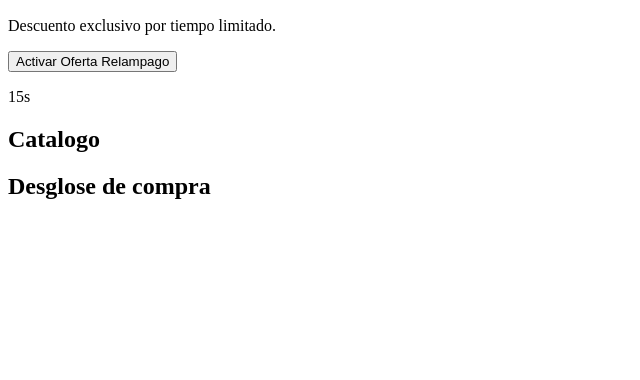
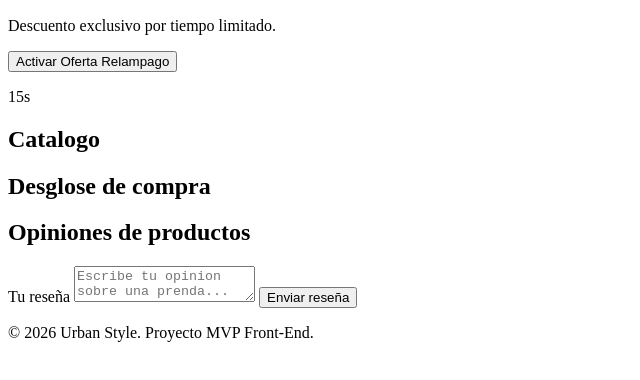
Before and after one commit to Chamodis30/urban-style-portal-carrito, a plain HTML site: page index.html in a window 1280 px wide. Shown: the part 148-528 px from the top of the page, without its empty margins (0-640 px from the left). Drawn offline with Linux system fonts and the light colour scheme.

Commit message:
estructura inicial del portal Urban Style

```diff
--- a/index.html
+++ b/index.html
@@ -44,8 +44,27 @@
         </section>
 
         <section class="reviews" aria-labelledby="reviews-title">
-            <h2></h2>
+            <h2 id="reviews-title">Opiniones de productos</h2>
+
+            <form id="review-form">
+                <label for="review-text">Tu reseña</label>
+                <textarea
+                    id="review-text"
+                    required
+                    maxlength="500"
+                    placeholder="Escribe tu opinion sobre una prenda..."
+                ></textarea>
+                <button type="submit">Enviar reseña</button>
+            </form>
+
+            <div id="reviews-list" class="reviews-list"></div>
         </section>
+
     </main>
+
+    <footer class="site-footer">
+        <p>&copy; 2026 Urban Style. Proyecto MVP Front-End.</p>
+    </footer>
+
 </body>
 </html>
```
